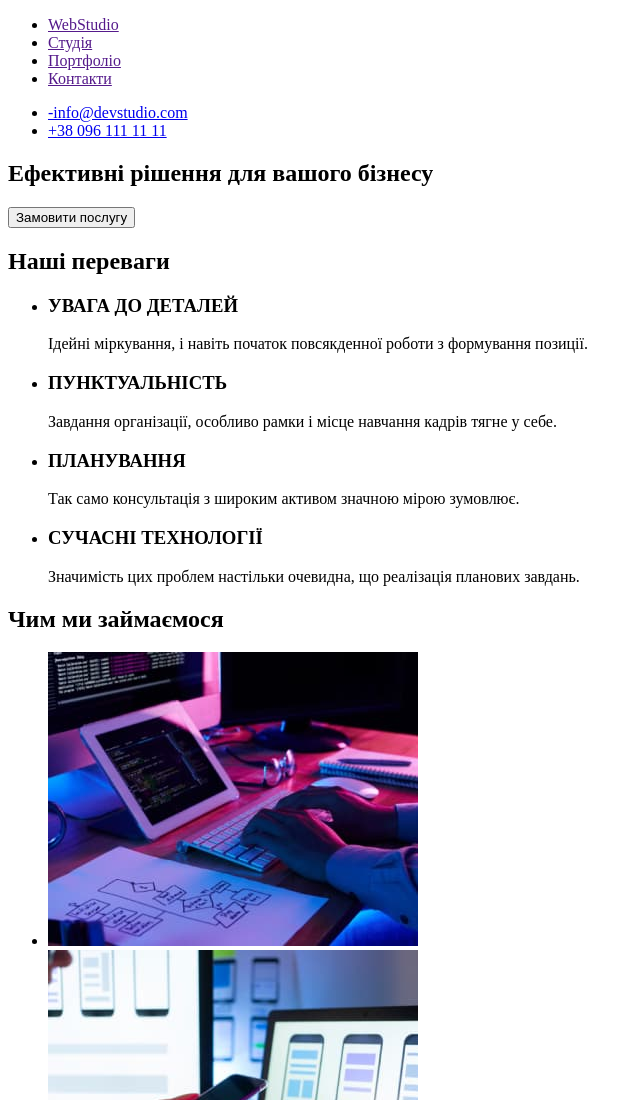
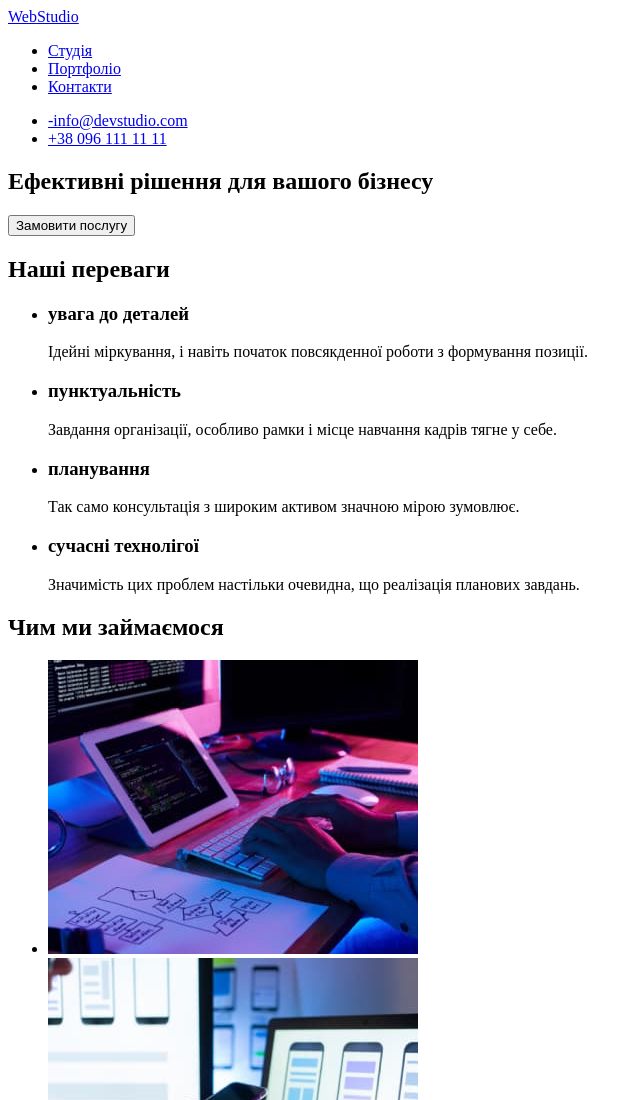
Before and after one commit to Maxym87/goit-markup-hw-01, a plain HTML site: page index.html in a window 1280 px wide. Shown: the top 1100 px of the page, without its empty margins (0-642 px from the left). Drawn offline with Linux system fonts and the light colour scheme.

Commit message:
корегує nav

```diff
--- a/index.html
+++ b/index.html
@@ -9,11 +9,11 @@
   <body>
     <header>
       <nav>
+        <a href="./index.html">Web<span>Studio</span></a>
         <ul>
-          <li><a href="">WebStudio</a></li>
-          <li><a href="">Студія</a></li>
-          <li><a href="">Портфоліо</a></li>
-          <li><a href="">Контакти</a></li>
+          <li><a href="./index.html">Студія</a></li>
+          <li><a href="#">Портфоліо</a></li>
+          <li><a href="#">Контакти</a></li>
         </ul>
       </nav>
       <ul>
@@ -30,27 +30,27 @@
         <h2>Наші переваги</h2>
         <ul>
           <li>
-            <h3>УВАГА ДО ДЕТАЛЕЙ</h3>
+            <h3>увага до деталей</h3>
             <p>
               Ідейні міркування, і навіть початок повсякденної роботи з
               формування позиції.
             </p>
           </li>
           <li>
-            <h3>ПУНКТУАЛЬНІСТЬ</h3>
+            <h3>пунктуальність</h3>
             <p>
               Завдання організації, особливо рамки і місце навчання кадрів тягне
               у себе.
             </p>
           </li>
           <li>
-            <h3>ПЛАНУВАННЯ</h3>
+            <h3>планування</h3>
             <p>
               Так само консультація з широким активом значною мірою зумовлює.
             </p>
           </li>
           <li>
-            <h3>СУЧАСНІ ТЕХНОЛОГІЇ</h3>
+            <h3>сучасні технолігої</h3>
             <p>
               Значимість цих проблем настільки очевидна, що реалізація планових
               завдань.
@@ -134,7 +134,7 @@
       </section>
     </main>
     <footer>
-      <a href="">WebStudio</a>
+      <a href="./index.html">WebStudio</a>
       <address>
         <ul>
           <li>
```
